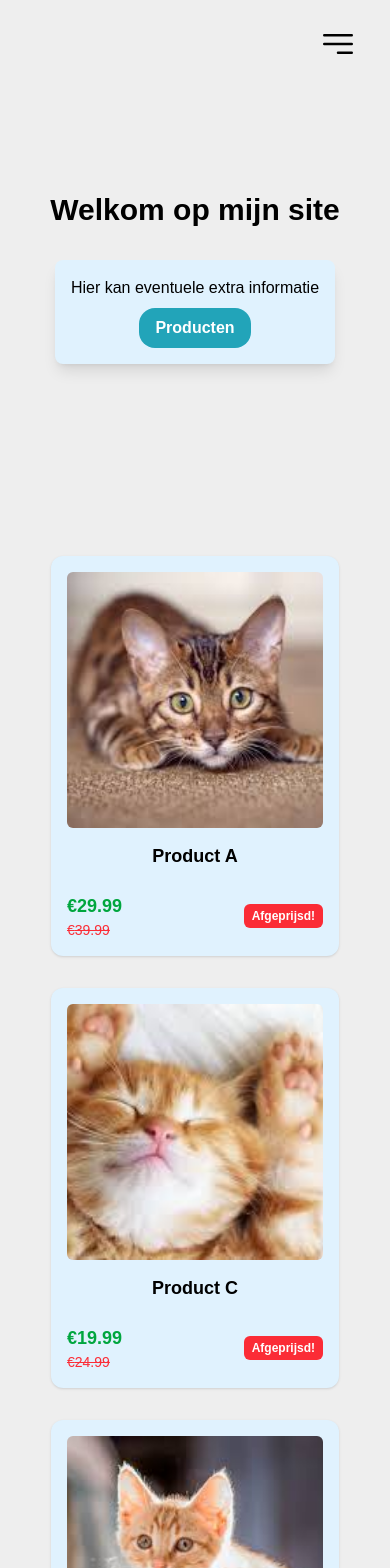
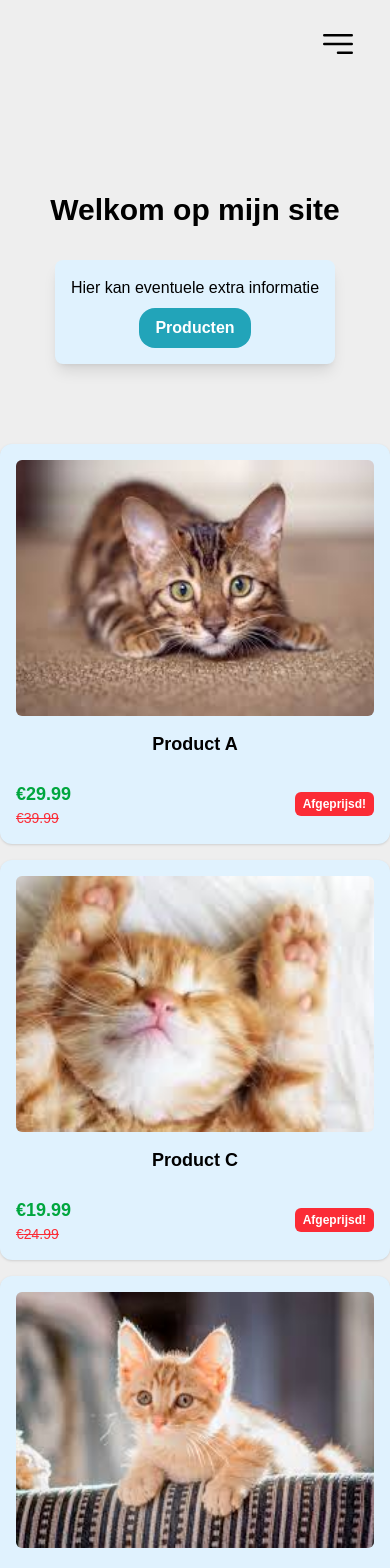
Before and after one commit to JesseElbertsen/webshop-template, a Next.js app in the folder webshop-template/: page / in a window 390 px wide. Shown: the top 1568 px of the page. Built offline with nearby package versions, Linux system fonts and the light colour scheme.

Commit message:
small fixes

```diff
--- a/webshop-template/src/app/components/Carousel.tsx
+++ b/webshop-template/src/app/components/Carousel.tsx
@@ -44,7 +44,7 @@ export default function Carousel({ carouselId }: CarouselProps) {
         {images.map((image, index) => (
           <motion.div
             key={index}
-            className="min-w-full h-[450px] flex-shrink-0"
+            className="min-w-full flex-shrink-0"
             initial={{ opacity: 0 }}
             animate={{ opacity: 1 }}
             exit={{ opacity: 0 }}
--- a/webshop-template/src/app/components/SaleItems.tsx
+++ b/webshop-template/src/app/components/SaleItems.tsx
@@ -4,6 +4,7 @@ import React, { useEffect, useState } from "react";
 import { getProducts } from "../lib/api";
 import { Product } from "../types/types";
 import Image from "next/image";
+import Link from "next/link"; // Import Link
 
 export default function SaleItems() {
   const [saleProducts, setSaleProducts] = useState<Product[]>([]);
@@ -18,12 +19,10 @@ export default function SaleItems() {
   }, []);
 
   return (
-    <div className="flex flex-wrap justify-center gap-8 mx-auto max-w-7xl pt-16 pb-16">
+    <div className="flex flex-wrap justify-center md:gap-8 mx-auto max-w-7xl md:pt-16 md:pb-16">
       {saleProducts.map((product) => (
-        <div
-          key={product.id}
-          className="shadow rounded-xl p-4 bg-muted cursor-pointer hover:shadow-lg transition-shadow w-72 h-[400px] flex flex-col justify-between relative"
-        >
+        <Link key={product.id} href={`/producten/${product.id}`}>
+          <div className="shadow rounded-xl p-4 bg-muted cursor-pointer hover:shadow-lg transition-shadow md:w-94 mt-4 h-[400px] flex flex-col justify-between relative">
             {/* Productafbeelding */}
             <Image
               width={500}
@@ -59,6 +58,7 @@ export default function SaleItems() {
               </div>
             )}
           </div>
+        </Link>
       ))}
     </div>
   );
--- a/webshop-template/src/app/page.tsx
+++ b/webshop-template/src/app/page.tsx
@@ -34,7 +34,7 @@ export default function Home() {
       </div>
 
       {/* SaleItems */}
-      <div className="relative z-10 flex flex-col items-center justify-center max-w-7xl mx-auto p-8 text-black pt-24">
+      <div className="relative z-10 flex flex-col items-center justify-center max-w-7xl mx-auto md:p-8 text-black pt-8 md:pt-24">
         <SaleItems />
       </div>
     </section>
```
Lines whose indentation alone changed are shown as unchanged.
